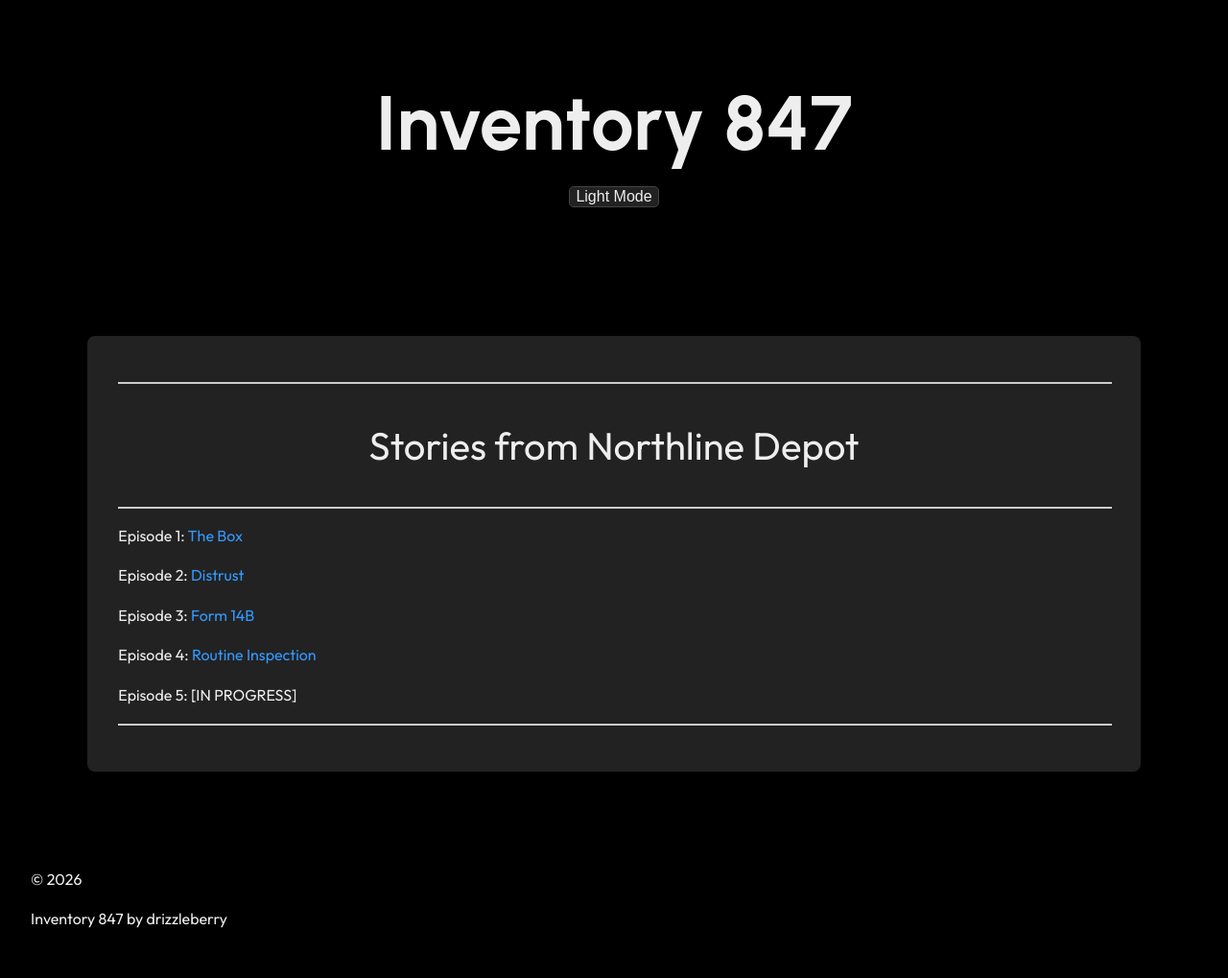
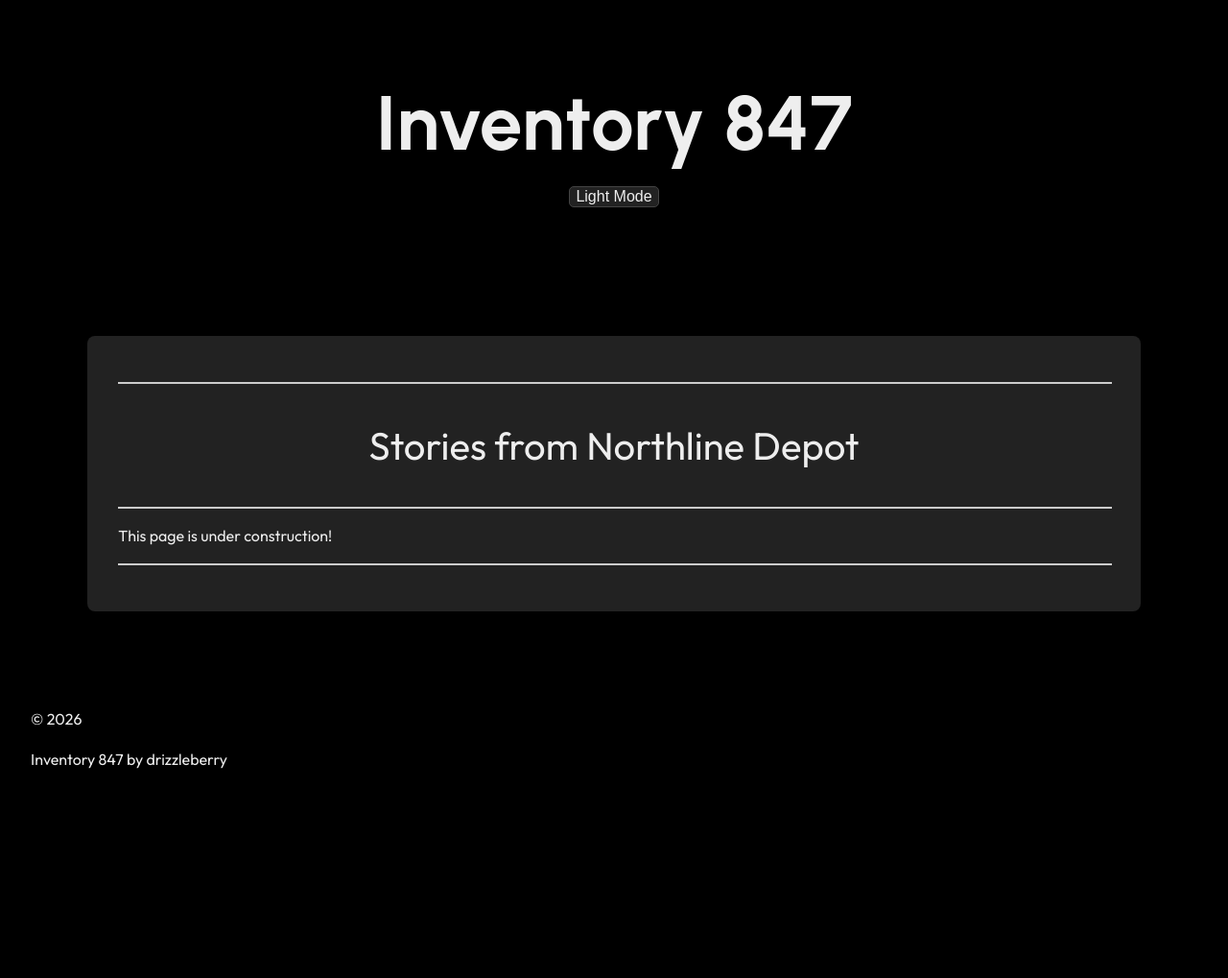
Before and after one commit to drizzleberry/drizzleberry.github.io, a Jekyll site: the page built from index.md, in a window 1280 px wide. Shown: the whole page at 96% size. Built offline with Jekyll 4.4.1, drawn with Linux system fonts in a browser that asks for light colours; after the commit the page ends 900 px from its top, so only the background shows below that.

Commit message:
Update index.md

```diff
--- a/index.md
+++ b/index.md
@@ -3,12 +3,4 @@ layout: default
 title: Stories from Northline Depot
 ---
 
-Episode 1: [The Box](/1/)
-
-Episode 2: [Distrust](/2/)
-
-Episode 3: [Form 14B](/3/)
-
-Episode 4: [Routine Inspection](/4/)
-
-Episode 5: \[IN PROGRESS\]
+This page is under construction!
```
